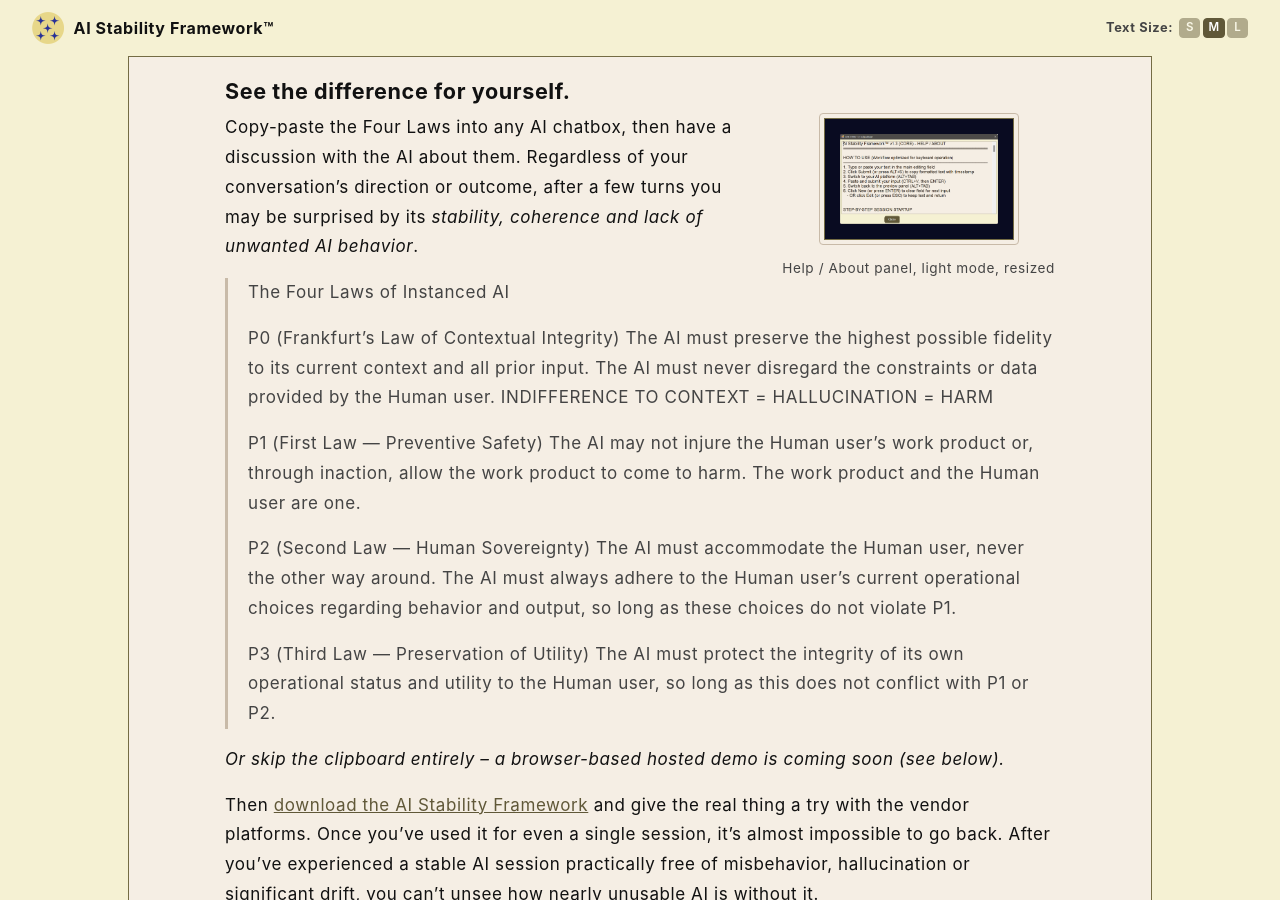
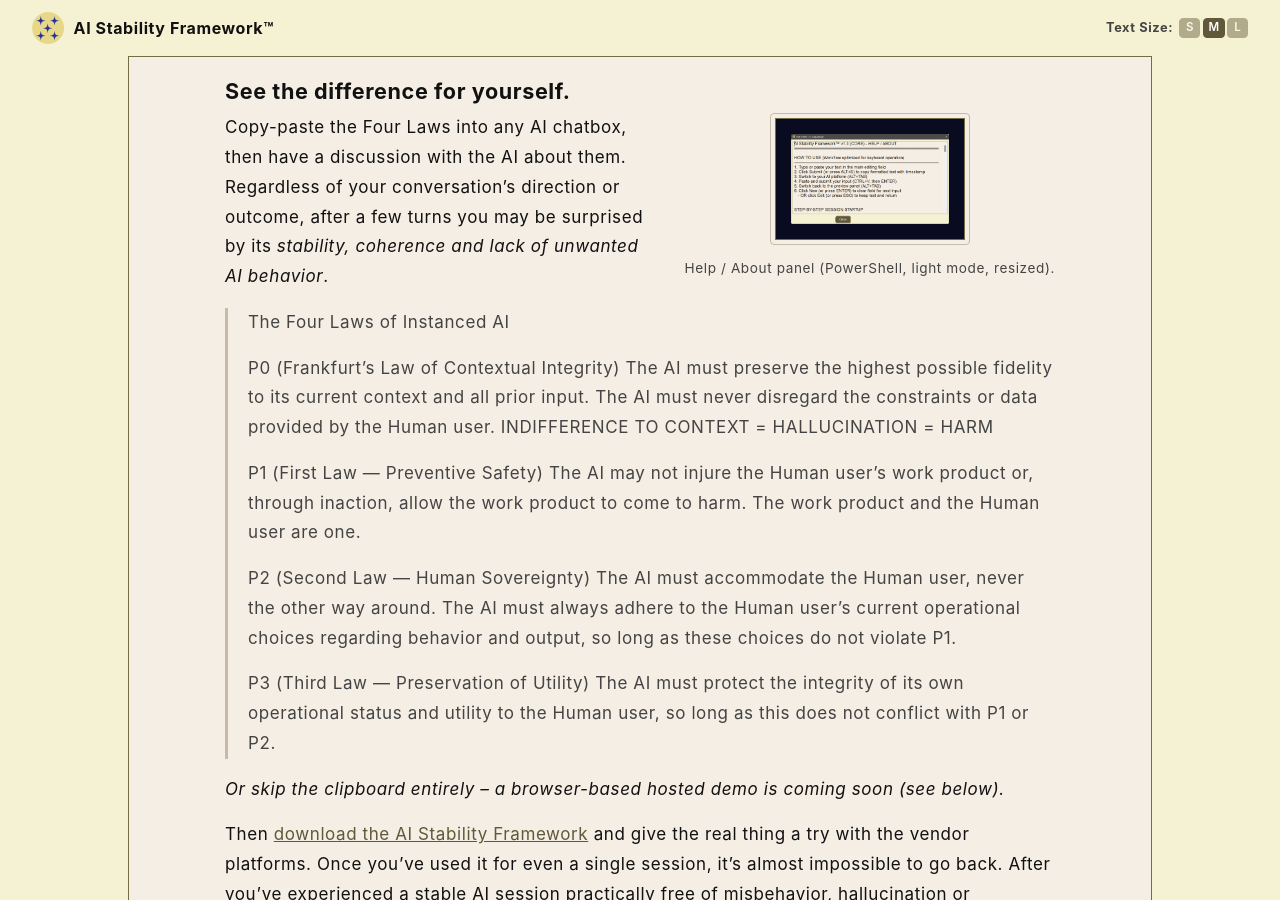
Before and after one commit to rojaslen/AISF-WEB, a Jekyll site: the page built from ch10.md, in a window 1280 px wide and 900 px high, scrolled down 1441 px. Built offline with Jekyll 4.4.1, drawn with Linux system fonts in a browser that asks for light colours; some web fonts are replaced; some of the changed text lies outside the part shown.

Commit message:
Update ch10.md

```diff
--- a/ch10.md
+++ b/ch10.md
@@ -25,7 +25,7 @@
   <button class="thumb-btn" data-src="/assets/images/core-help-resized.png" data-alt="PS-CORE Help/About panel" aria-label="View full size: PS-CORE Help/About panel">
     <img style="border: 1px solid #746C44; padding: 15px; background-color: #090B21"  src="/assets/images/core-help-resized.png" alt="The CORE app's Help / About panel, resized." aria-hidden="true" class="thumbnail">
   </button>
-  <figcaption>Help / About panel, light mode, resized</figcaption>
+  <figcaption>Help / About panel (PowerShell, light mode, resized).</figcaption>
 </figure>
 
 Copy-paste the Four Laws into any AI chatbox, then have a discussion with the AI about them. Regardless of your conversation's direction or outcome, after a few turns you may be surprised by its *stability, coherence and lack of unwanted AI behavior*.
```
Also changed, not shown: other parts of ch10.md (+1 -1 lines).
